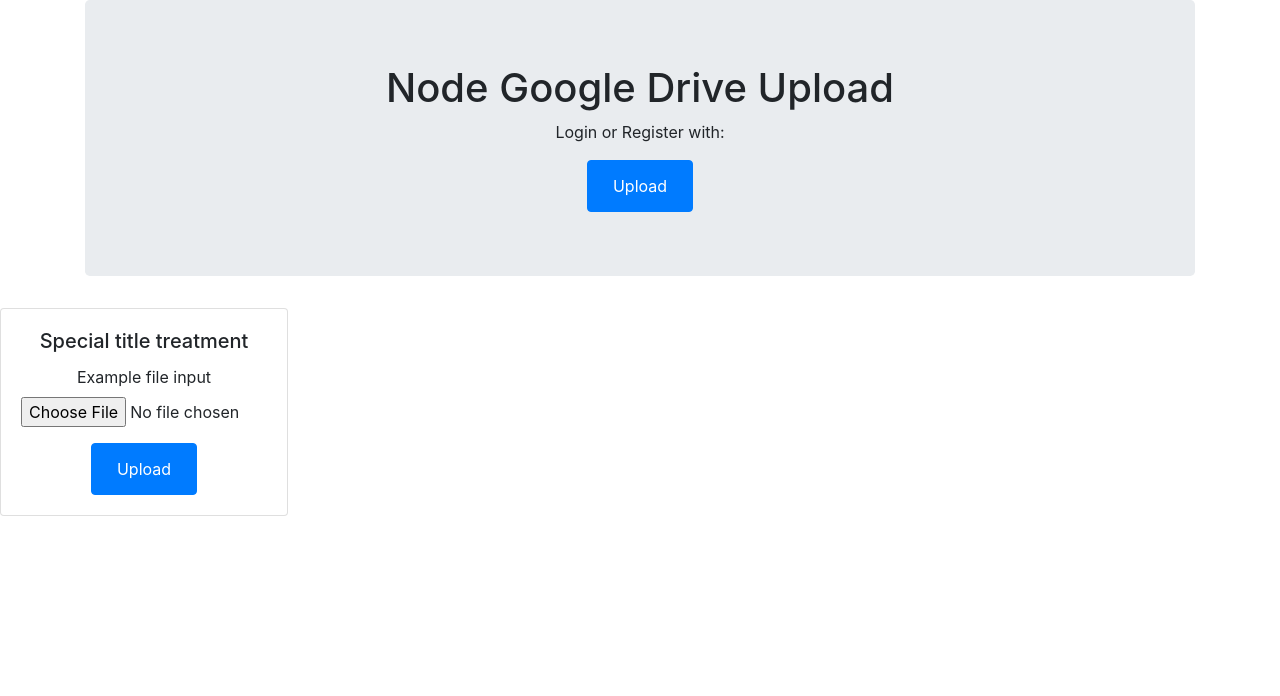
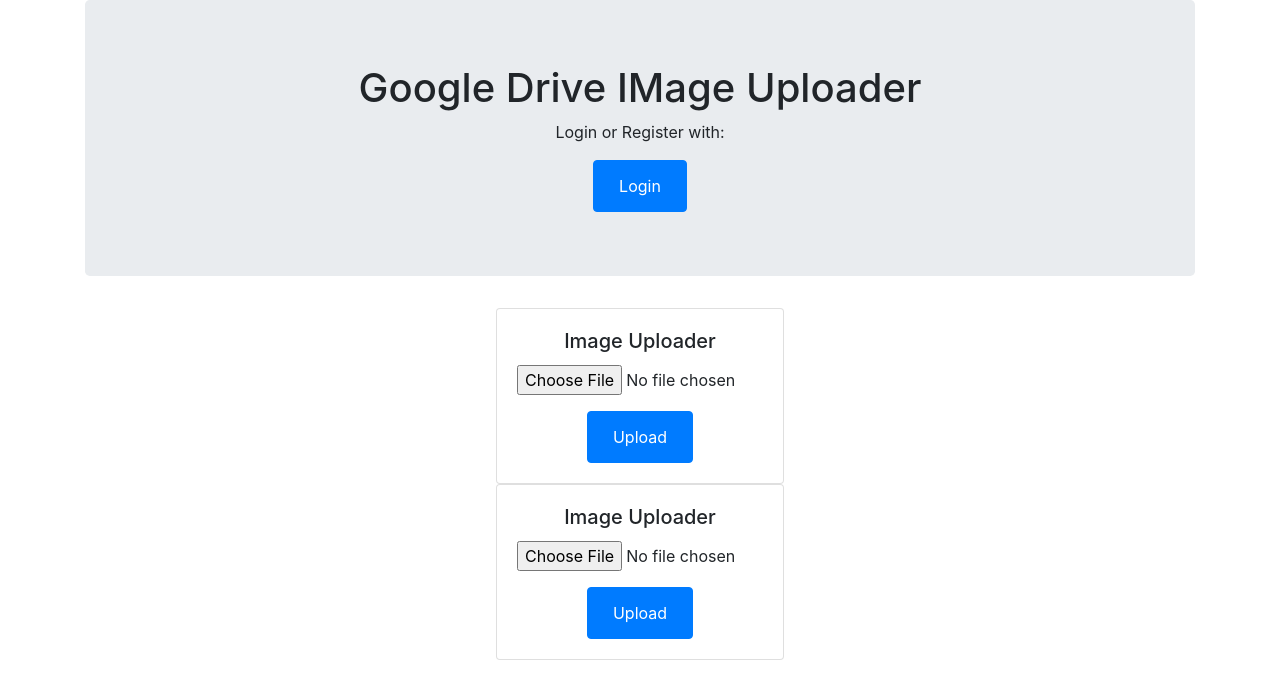
Before and after one commit to shehai/SSD-Assignment, an Angular app in the folder frontend/imageUploader/: page /upload in a window 1280 px wide. Shown: the top 696 px of the page. Built offline with nearby package versions, Linux system fonts and the light colour scheme.

Commit message:
updated frontend and backend

```diff
--- a/frontend/imageUploader/package.json
+++ b/frontend/imageUploader/package.json
@@ -20,6 +20,7 @@
     "@angular/platform-browser-dynamic": "~11.2.14",
     "@angular/router": "~11.2.14",
     "rxjs": "~6.6.0",
+    "sweetalert2": "^11.1.7",
     "tslib": "^2.0.0",
     "zone.js": "~0.11.3"
   },
--- a/frontend/imageUploader/src/app/app.component.html
+++ b/frontend/imageUploader/src/app/app.component.html
@@ -4,4 +4,15 @@
 <app-login></app-login>
 
 
+
+      <app-file-uploader></app-file-uploader>
+
+
+
+
+
+
+
+
+
 <router-outlet></router-outlet>
--- a/frontend/imageUploader/src/app/file-uploader/file-uploader.component.html
+++ b/frontend/imageUploader/src/app/file-uploader/file-uploader.component.html
@@ -3,14 +3,16 @@
 <script src="https://cdn.jsdelivr.net/npm/bootstrap@4.6.0/dist/js/bootstrap.bundle.min.js" integrity="sha384-Piv4xVNRyMGpqkS2by6br4gNJ7DXjqk09RmUpJ8jgGtD7zP9yug3goQfGII0yAns" crossorigin="anonymous"></script>
 <script src="https://ajax.googleapis.com/ajax/libs/jquery/3.4.1/jquery.min.js"></script>
 
+<div class="container">
+  <div class="row justify-content-md-center">
+
 <div class="card  text-center" style="width: 18rem;">
   <div class="card-body">
-    <h5 class="card-title">Special title treatment</h5>
+    <h5 class="card-title">Image Uploader</h5>
     <div class="card-text">
       <form>
         <div class="form-group">
-          <label for="exampleFormControlFile1">Example file input</label>
-          <input type="file" class="form-control-file" name ="file" id="" (change)="selectImage($event)">
+          <input type="file" class="form-control-file" name ="file" id="" (change)="selectImage($event)" required>
         </div>
         <p> {{this.url}}</p>
 
@@ -24,3 +26,5 @@
 
   </div>
 </div>
+</div>
+</div>
--- a/frontend/imageUploader/src/app/file-uploader/file-uploader.component.ts
+++ b/frontend/imageUploader/src/app/file-uploader/file-uploader.component.ts
@@ -3,6 +3,7 @@
 import { HttpClient } from '@angular/common/http';
 import { compilePipeFromMetadata } from '@angular/compiler';
 import { Router, ActivatedRoute } from "@angular/router";
+
 
 @Component({
   selector: 'app-file-uploader',
--- a/frontend/imageUploader/src/app/login/login.component.html
+++ b/frontend/imageUploader/src/app/login/login.component.html
@@ -5,11 +5,11 @@
 <div class="container">
 
   <div class="jumbotron text-center">
-      <h1><span class="fa fa-lock"></span> Node Google Drive Upload</h1>
+      <h1><span class="fa fa-lock"></span>Google Drive IMage Uploader</h1>
 
       <p>Login or Register with:</p>
 
 
-      <button type="submit" class="btn btn-primary" ><a href="{{this.url}}" class="btn btn-primary">Upload</a></button>
+      <button type="submit" class="btn btn-primary" ><a href="{{this.url}}" class="btn btn-primary">Login</a></button>
 
   </div>
```
Also changed, not shown: 2 other files (tests, documents, lock files or other folders).
